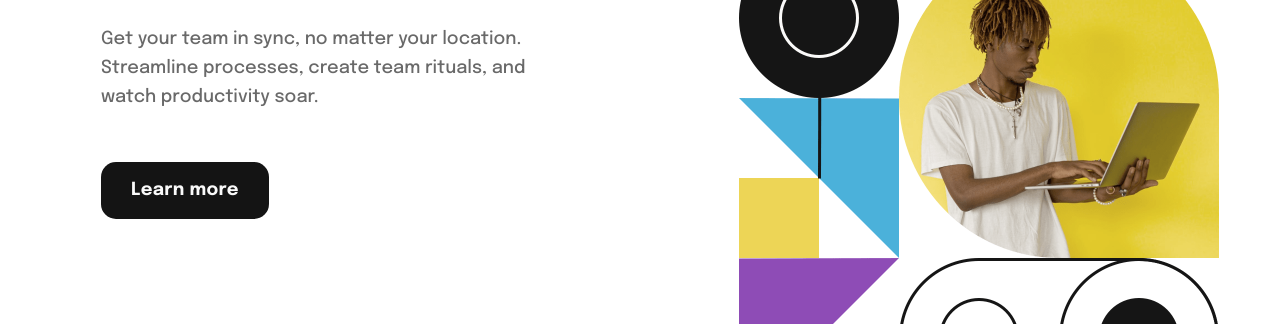
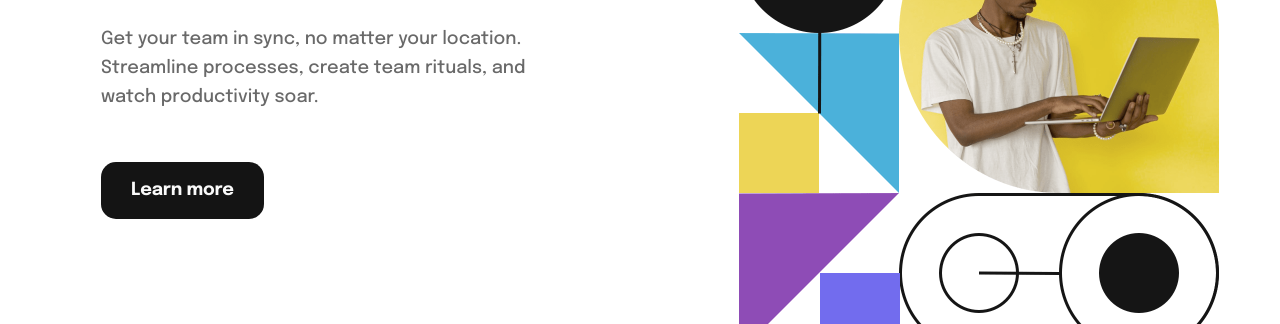
Before and after one commit to a-woodworth/dropdown_nav, a plain HTML site: page index.html in a window 1280 px wide. Shown: the part 475-799 px from the top of the page. Drawn offline with Linux system fonts and the light colour scheme.

Commit message:
CSS cleanup.

```diff
--- a/scss/base/_base.scss
+++ b/scss/base/_base.scss
@@ -35,6 +35,7 @@ body {
   min-height: 100vh;
   margin: auto;
   max-width: 90rem;
+  position: relative;
 }
 
 h1 {
--- a/scss/components/_buttons.scss
+++ b/scss/components/_buttons.scss
@@ -70,9 +70,9 @@
 // Hero Button
 .btn__hero {
   @include rounded(15px);
-  @include text($text-M, $font-weight--bold, $text-color-tertiary);
+  @include text($text-S, $font-weight--bold, $text-color-tertiary);
   background-color: $text-color-secondary;
-  letter-spacing: 0.25px;
+  letter-spacing: -0.22px;
   line-height: $line-height__default;
   padding: 0.625rem 1.375rem;
   max-width: 10rem;
@@ -85,7 +85,9 @@
   }
 
   @media #{$brkpoint-md} {
+    font-size: $text-M;
     justify-self: flex-start;
+    letter-spacing: -0.25px;
     max-width: 10.75rem;
     padding: 0.875rem 1.875rem;
   }
--- a/scss/layout/_containers.scss
+++ b/scss/layout/_containers.scss
@@ -13,7 +13,6 @@
   padding-inline: 1rem;
 
   @media #{$brkpoint-md} {
-    max-width: 90rem;
     padding-inline: 2.5rem;
   }
 }
--- a/scss/layout/_main.scss
+++ b/scss/layout/_main.scss
@@ -32,6 +32,7 @@
   @media #{$brkpoint-md} {
     align-self: flex-start;
     margin: auto;
+    padding-bottom: 8.125rem;
   }
 }
 
--- a/scss/layout/_navigation.scss
+++ b/scss/layout/_navigation.scss
@@ -121,10 +121,14 @@
   visibility: hidden;
 }
 
+// Hide hamburger menu button and hide inline svg for nav-icon arrow
+.hidden {
+  display: none;
+}
+
 .overlay {
-  background: $text-color-secondary;
+  background: rgba(0, 0, 0, 0.65);
   mix-blend-mode: normal;
-  opacity: 0.75;
   position: absolute;
   top: 0;
   left: 0;
@@ -171,11 +175,6 @@
   transform: rotate(180deg);
 }
 
-// Hide inline svg for nav-icon
-.hidden {
-  display: none;
-}
-
 // Styles for login/register buttons
 .signin {
   display: flex;
```
Also changed, not shown: styles.css.
